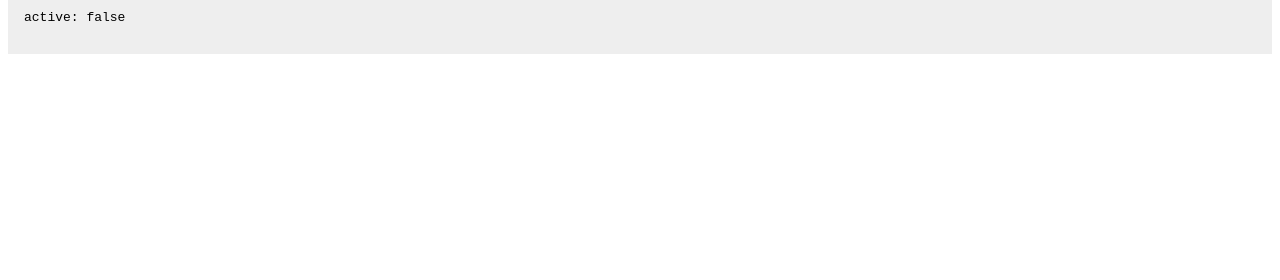
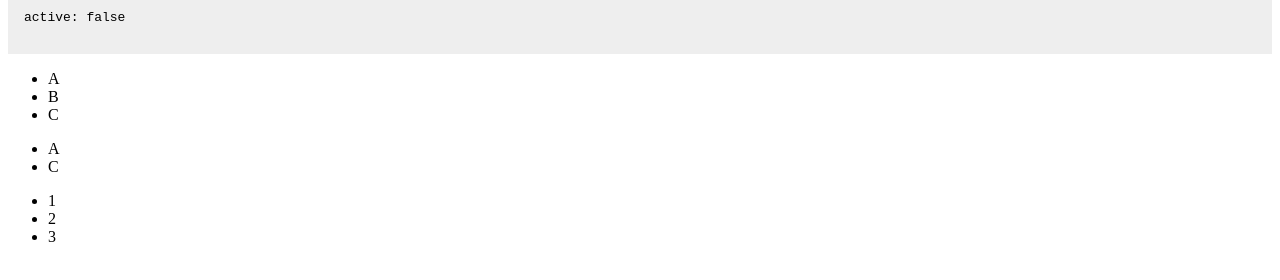
Before and after one commit to modulor/AngularBootCampApp, an Angular app: page / in a window 1280 px wide. Shown: the part 342-622 px from the top of the page. Built offline with nearby package versions, Linux system fonts and the light colour scheme.

Commit message:
ngFor, ngIf, ngSwitch

```diff
--- a/src/app/app.component.html
+++ b/src/app/app.component.html
@@ -1,3 +1,5 @@
 <h1>Angular Bootcamp</h1>
 
-<app-attribute-directives></app-attribute-directives>
+<app-attribute-directives />
+
+<app-structural-directives />
--- a/src/app/components/structural-directives/structural-directives.component.html
+++ b/src/app/components/structural-directives/structural-directives.component.html
@@ -1 +1,19 @@
-<p>structural-directives works!</p>
+<ul>
+  <li *ngFor="let letter of letters">{{ letter }}</li>
+</ul>
+
+<ul>
+  <ng-container *ngFor="let letter of letters">
+    <li *ngIf="letter !== 'B'">{{ letter }}</li>
+  </ng-container>
+</ul>
+
+<ul>
+  <ng-container *ngFor="let letter of letters">
+    <ng-container [ngSwitch]="letter">
+      <li *ngSwitchCase="'A'">1</li>
+      <li *ngSwitchCase="'B'">2</li>
+      <li *ngSwitchCase="'C'">3</li>
+    </ng-container>
+  </ng-container>
+</ul>
--- a/src/app/components/structural-directives/structural-directives.component.ts
+++ b/src/app/components/structural-directives/structural-directives.component.ts
@@ -3,8 +3,8 @@ import { Component } from '@angular/core';
 @Component({
   selector: 'app-structural-directives',
   templateUrl: './structural-directives.component.html',
-  styleUrl: './structural-directives.component.scss'
+  styleUrl: './structural-directives.component.scss',
 })
 export class StructuralDirectivesComponent {
-
+  public letters: Array<string> = ['A', 'B', 'C'];
 }
```
